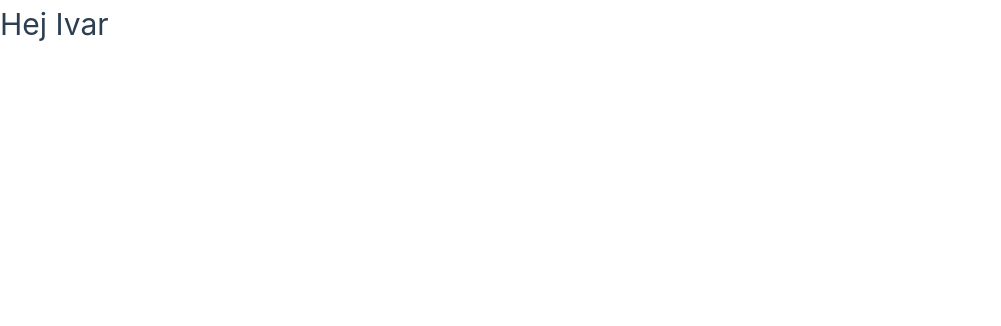
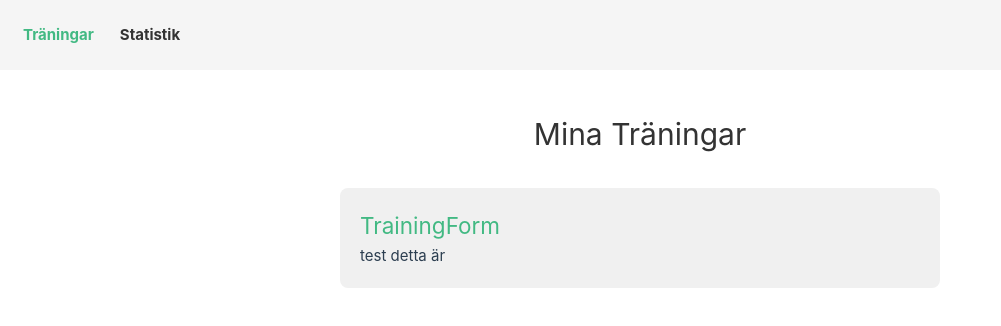
Before and after one commit to Ivarponken/The-Training-App, a Vue app in the folder frontend/: page / in a window 1280 px wide. Shown: the top 326 px of the page, without its empty margins (0-1001 px from the left). Built offline with nearby package versions, Linux system fonts and the light colour scheme.

Commit message:
börjat på frontend

```diff
--- a/frontend/package.json
+++ b/frontend/package.json
@@ -14,8 +14,10 @@
     "format": "prettier --write --experimental-cli src/"
   },
   "dependencies": {
+    "apexcharts": "^5.3.6",
     "vue": "^3.5.26",
-    "vue-router": "^4.6.4"
+    "vue-router": "^4.6.4",
+    "vue3-apexcharts": "^1.10.0"
   },
   "devDependencies": {
     "@eslint/js": "^9.39.2",
--- a/frontend/src/App.vue
+++ b/frontend/src/App.vue
@@ -1,11 +1,39 @@
 <script setup>
-
+import { RouterLink, RouterView } from 'vue-router'
 </script>
 
 <template>
-<h1>Hej Ivar</h1>
+  <div id="app">
+    <nav>
+      <RouterLink to="/">Träningar</RouterLink>
+      <RouterLink to="/stats">Statistik</RouterLink>
+    </nav>
+
+    <main>
+      <RouterView />
+    </main>
+  </div>
 </template>
 
 <style scoped>
+nav {
+  display: flex;
+  gap: 20px;
+  padding: 20px;
+  background: #f5f5f5;
+}
 
+nav a {
+  text-decoration: none;
+  color: #333;
+  font-weight: bold;
+}
+
+nav a.router-link-active {
+  color: #42b983;
+}
+
+main {
+  padding: 20px;
+}
 </style>
--- /dev/null
+++ b/frontend/src/components/TrainingForm.vue
@@ -0,0 +1,37 @@
+<script setup>
+
+</script>
+
+<template>
+  <div class="training-form">
+    <h2>TrainingForm</h2>
+    <p>test detta är</p>
+  </div>
+</template>
+
+<style scoped>
+.training-form {
+  max-width: 600px;
+  margin: 0 auto;
+  padding: 20px;
+  background: #f0f0f0;
+  border-radius: 8px;
+}
+
+h2 {
+  color: #42b983;
+}
+
+button {
+  padding: 10px 20px;
+  background: #42b983;
+  color: white;
+  border: none;
+  border-radius: 4px;
+  cursor: pointer;
+}
+
+button:hover {
+  background: #359268;
+}
+</style>
--- a/frontend/src/router/index.js
+++ b/frontend/src/router/index.js
@@ -1,4 +1,6 @@
 import { createRouter, createWebHistory } from 'vue-router'
+import HomeView from '../views/HomeView.vue'
+import StatsView from '../views/StatsView.vue'
 
 const router = createRouter({
   history: createWebHistory(import.meta.env.BASE_URL),
@@ -6,7 +8,12 @@ const router = createRouter({
     {
       path: '/',
       name: 'home',
-      component: '',
+      component: HomeView,
+    },
+    {
+      path: '/stats',
+      name: 'stats',
+      component: StatsView,
     },
   ],
 })
--- /dev/null
+++ b/frontend/src/views/HomeView.vue
@@ -0,0 +1,25 @@
+<script setup>
+import TrainingForm from '@/components/TrainingForm.vue'
+</script>
+
+<template>
+  <div class="home-view">
+    <h1>Mina Träningar</h1>
+
+    <TrainingForm />
+  </div>
+</template>
+
+<style scoped>
+.home-view {
+  max-width: 1200px;
+  margin: 0 auto;
+  padding: 20px;
+}
+
+h1 {
+  text-align: center;
+  color: #333;
+  margin-bottom: 30px;
+}
+</style>
--- /dev/null
+++ b/frontend/src/views/StatsView.vue
@@ -0,0 +1,10 @@
+<script setup>
+</script>
+
+<template>
+
+
+    <main>
+      <p>stats</p>
+    </main>
+</template>
```
Also changed, not shown: frontend/src/services/api.js (added), 1 other file (tests, documents, lock files or other folders).
